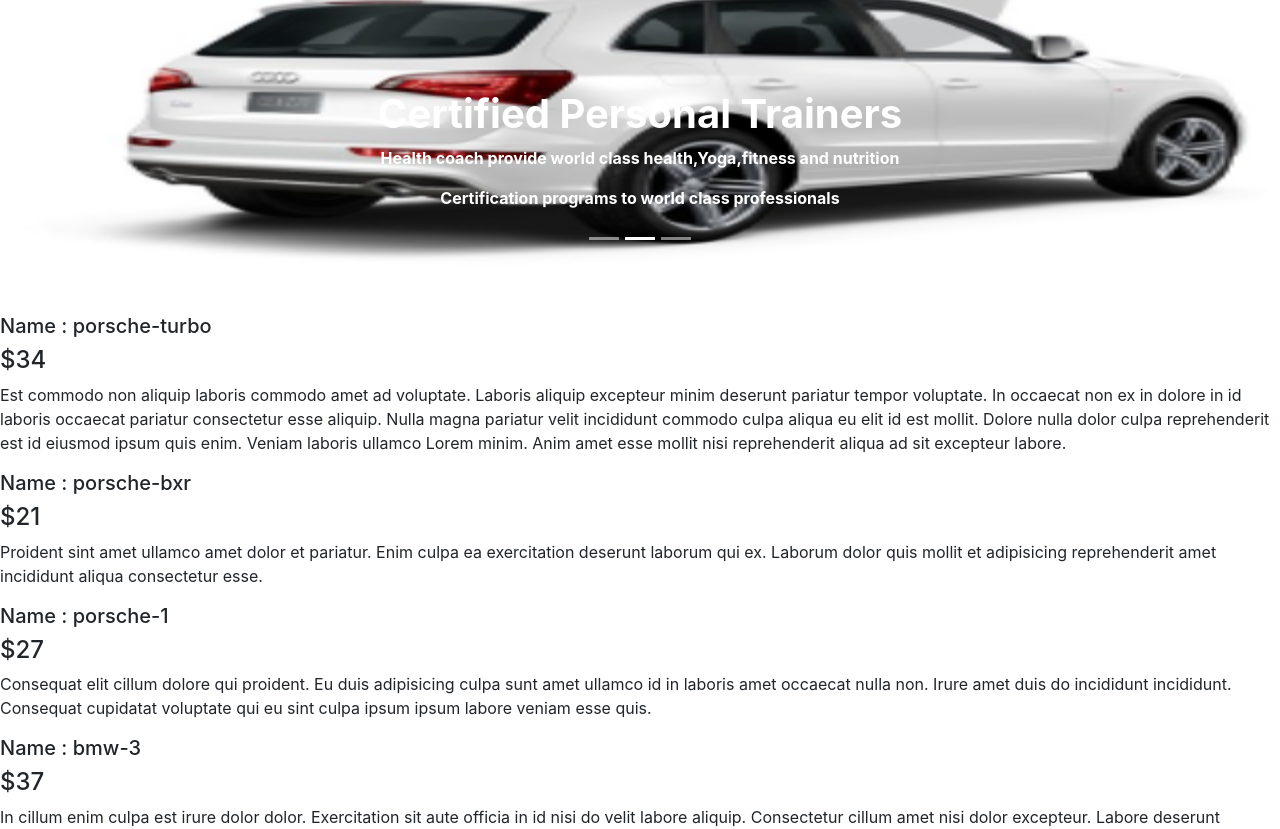
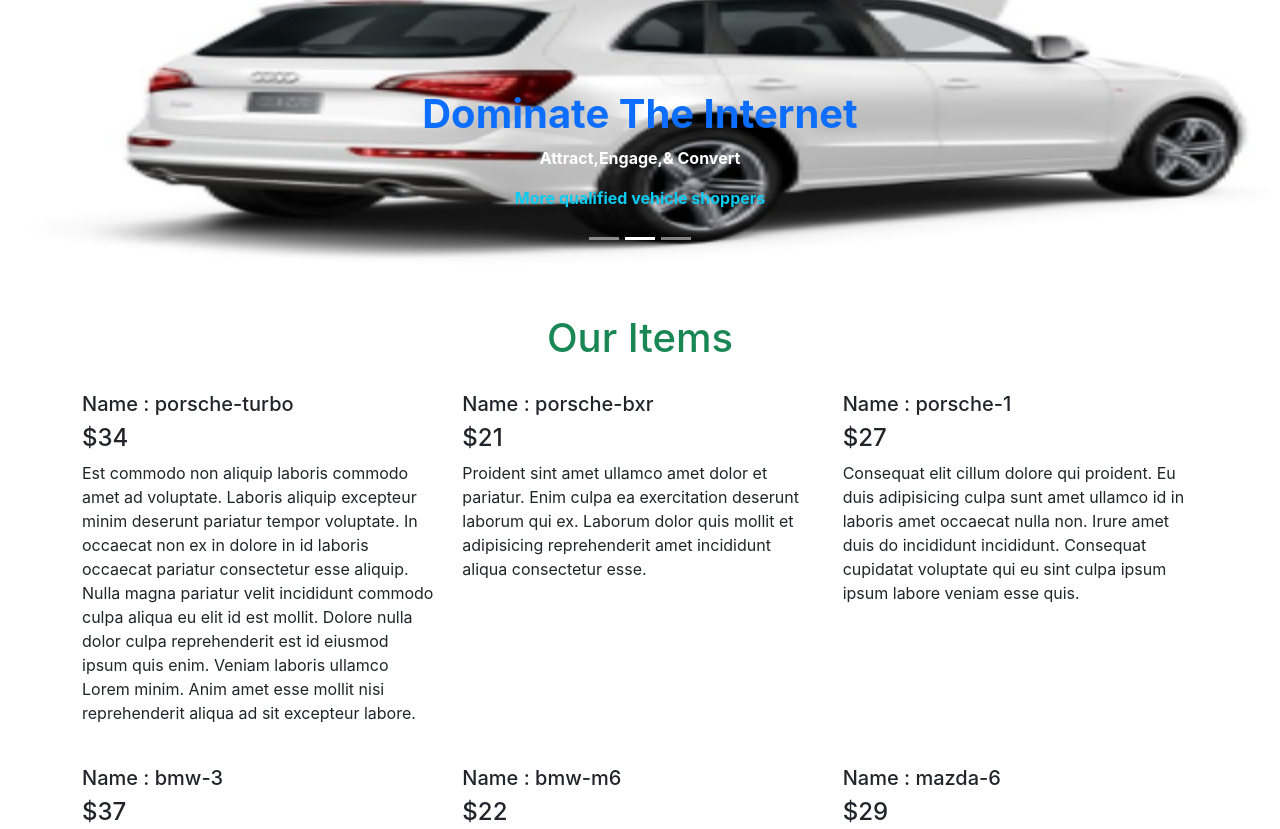
Before and after one commit to Zohorl/assignment-11-autos-mart-client, a React (Create React App) app: page / in a window 1280 px wide. Shown: the part 200-1029 px from the top of the page. Built offline with nearby package versions, Linux system fonts and the light colour scheme; no server answers.

Commit message:
items grid 3 columns added

```diff
--- a/src/components/Banner/Banner.js
+++ b/src/components/Banner/Banner.js
@@ -23,10 +23,10 @@ const Banner = () => {
                         alt="First slide"
                     />
                     <Carousel.Caption>
-                        <h3 className='fs-1 fw-bold'>Provide Professional Health Coach</h3>
+                        <h3 className='fs-1 fw-bold text-primary'>Dominate The Internet</h3>
                         <div className='fw-bold'>
-                            <p>Health coach provide world class health,Yoga,fitness and nutrition</p>
-                            <p>Certification programs to world class professionals</p>
+                            <p className=''>Attract,Engage,& Convert</p>
+                            <p className='text-info'>More qualified vehicle shoppers</p>
                         </div>
                     </Carousel.Caption>
                 </Carousel.Item>
@@ -37,12 +37,11 @@ const Banner = () => {
                         src={banner2}
                         alt="Second slide"
                     />
-
                     <Carousel.Caption>
-                        <h3 className='fs-1 fw-bold'>Certified Personal Trainers</h3>
+                        <h3 className='fs-1 fw-bold text-primary'>Dominate The Internet</h3>
                         <div className='fw-bold'>
-                            <p>Health coach provide world class health,Yoga,fitness and nutrition</p>
-                            <p>Certification programs to world class professionals</p>
+                            <p className=''>Attract,Engage,& Convert</p>
+                            <p className='text-info'>More qualified vehicle shoppers</p>
                         </div>
                     </Carousel.Caption>
                 </Carousel.Item>
@@ -54,10 +53,10 @@ const Banner = () => {
                         alt="Third slide"
                     />
                     <Carousel.Caption>
-                        <h3 className='fs-1 fw-bold'>We support to find a healthy life</h3>
+                        <h3 className='fs-1 fw-bold text-primary'>Dominate The Internet</h3>
                         <div className='fw-bold'>
-                            <p>Health coach provide world class health,Yoga,fitness and nutrition</p>
-                            <p>Certification programs to world class professionals</p>
+                            <p className=''>Attract,Engage,& Convert</p>
+                            <p className='text-info'>More qualified vehicle shoppers</p>
                         </div>
                     </Carousel.Caption>
                 </Carousel.Item>
--- a/src/components/Home/Home.js
+++ b/src/components/Home/Home.js
@@ -1,12 +1,10 @@
 import React from 'react';
 import Banner from '../Banner/Banner';
 import Items from '../Items/Items';
-import Login from '../Login/Login';
 
 const Home = () => {
     return (
         <div>
-
             <Banner></Banner>
             <Items></Items>
         </div>
--- a/src/components/Items/Items.css
+++ b/src/components/Items/Items.css
@@ -0,0 +1,6 @@
+#items-container {
+    display: grid;
+    grid-template-columns: repeat(3, 1fr);
+    grid-gap: 25px;
+    margin-top: 30px;
+}
--- a/src/components/Items/Items.js
+++ b/src/components/Items/Items.js
@@ -1,11 +1,14 @@
 import React from 'react';
 import useItems from '../../hooks/useItems';
 import Item from '../Item/Item';
+import './Items.css';
 
 const Items = () => {
     const [items] = useItems();
     return (
-        <div>
+        <div className='container'>
+            <h1 className='text-center text-success'>Our Items</h1>
+            <div id='items-container'>
                 {
                     items.slice(0, 6).map(item => <Item
                         key={item._id}
@@ -13,6 +16,7 @@ const Items = () => {
                     ></Item>)
                 }
             </div>
+        </div>
     );
 };
 
```
Lines whose indentation alone changed are shown as unchanged.
